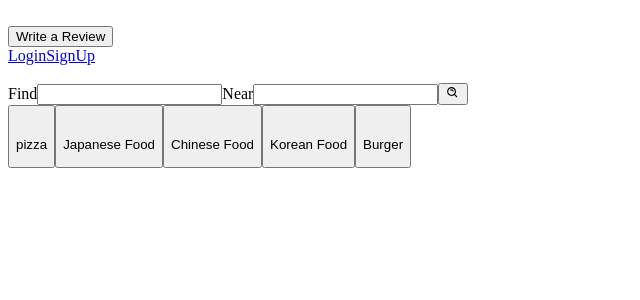
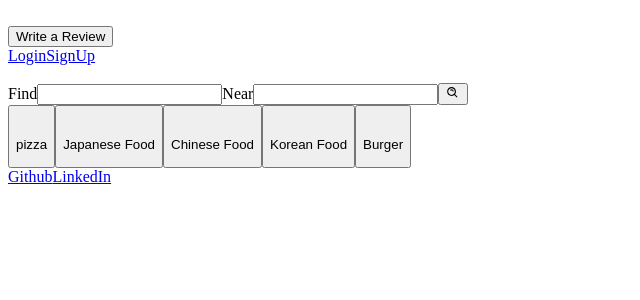
Before and after one commit to shirleytang0121/Zelppy, a React app: page /#/ in a window 1280 px wide. Shown: the top 300 px of the page, without its empty margins (0-640 px from the left). Built offline with nearby package versions, Linux system fonts and the light colour scheme; the HTML template or start-up script is replaced by a standard one.

Commit message:
add footer

```diff
--- a/app/assets/stylesheets/static_pages.scss
+++ b/app/assets/stylesheets/static_pages.scss
@@ -114,6 +114,7 @@
  .navigation-container{
      margin-top: 23%;
      margin-left: 7%;
+     margin-bottom: 10%;
  }
 
  .nav-img{
--- /dev/null
+++ b/frontend/components/footer/footer.jsx
@@ -0,0 +1,15 @@
+import React from 'react';
+
+class Footer extends React.Component{
+    render(){
+        return(
+            <div className='footer'>
+                <a href="https://github.com/shirleytang0121">Github</a>
+                <a href="https://www.linkedin.com/in/yuemin-tang-213a40179/">LinkedIn</a>
+            </div>
+        )
+    }
+}
+
+
+export default Footer;
--- a/frontend/components/homepage/homepage.jsx
+++ b/frontend/components/homepage/homepage.jsx
@@ -3,6 +3,7 @@ import GreetingContainer from '../greeting/greeting_container'
 import { Link } from "react-router-dom";
 import Navigation from '../navigation/navigation'
 import SearchBar from "../search/search_bar";
+import Footer from "../footer/footer";
 
 
 class HomePage extends React.Component{
@@ -31,7 +32,7 @@ navToBusinesses(){
             <Link to='/'> <img src={window.logoURL} className='logo'/> </Link>
             <SearchBar updateFilter={this.props.updateFilter}  type='home-search'/>
             <Navigation updateFilter={this.props.updateFilter}/>
-
+            <Footer/>
           </div>
         )
     }
```
Also changed, not shown: 1 other file (tests, documents, lock files or other folders).
